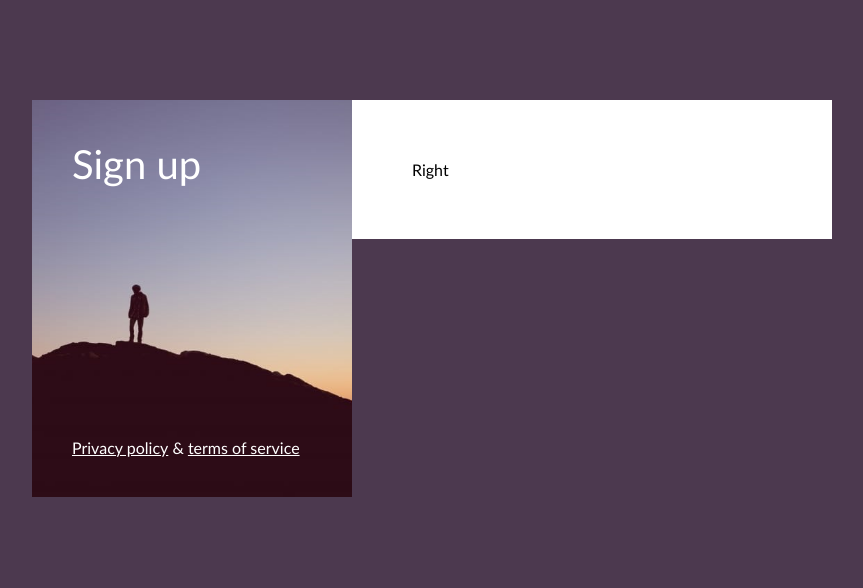
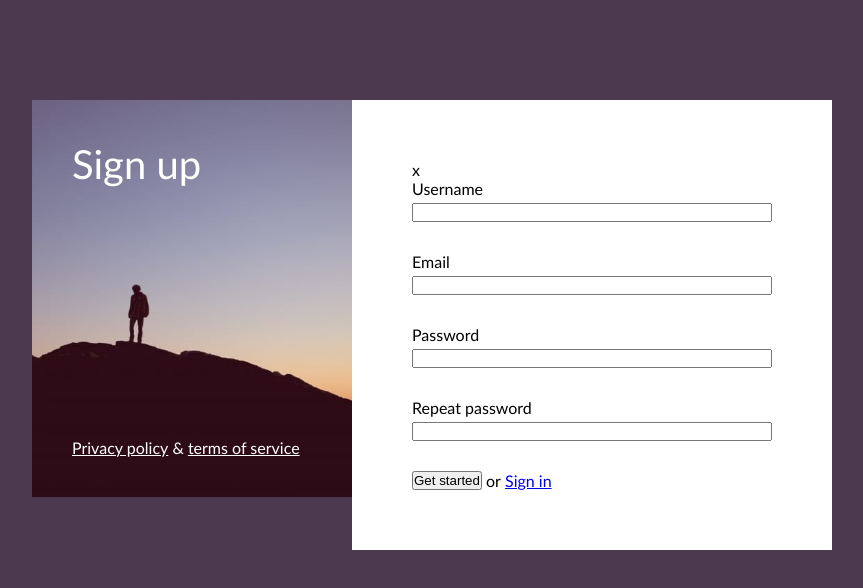
Before and after one commit to PauliusRa1987/5-background-image-and-form, a website: page index.html in a window 1280 px wide. Shown: the whole page, without its empty margins (208-1071 px from the left). Drawn offline with Linux system fonts and the light colour scheme.

Commit message:
form style

```diff
--- /dev/null
+++ b/css/form.css
@@ -0,0 +1,18 @@
+.form {
+
+}
+.form > .form-row {
+    width: 100%;
+    margin-bottom: 30px;
+}
+.form > .form-row:last-of-type {
+    margin-bottom: 0;
+}
+.form > .form-row > .label{
+    display: inline-block;
+    width: 100%;
+    margin-bottom: 5px;
+}
+.form > .form-row > .input{
+    width: 100%;
+}
--- a/css/main.css
+++ b/css/main.css
@@ -1,15 +1,3 @@
-body,
-body * {
-    margin: 0;
-    padding: 0;
-    vertical-align: top;
-    box-sizing: border-box;
-}
-
-body {
-    font-family: 'Gill Sans', 'Gill Sans MT', Calibri, 'Trebuchet MS', sans-serif;
-    background-color: #4C394F;
-}
 
 .container {
     width: 800px;
@@ -36,7 +24,6 @@ body {
 }
 
 .bottom-links {
-
 }
 
 .bottom-links > .link {
@@ -48,3 +35,7 @@ body {
     padding: 60px;
     background-color: #fff
 }
+
+.close {
+
+}
--- /dev/null
+++ b/css/reset.css
@@ -0,0 +1,12 @@
+body,
+body * {
+    margin: 0;
+    padding: 0;
+    vertical-align: top;
+    box-sizing: border-box;
+}
+
+body {
+    font-family: 'Gill Sans', 'Gill Sans MT', Calibri, 'Trebuchet MS', sans-serif;
+    background-color: #4C394F;
+}
--- a/index.html
+++ b/index.html
@@ -13,6 +13,9 @@
     <link rel="mask-icon" href="./favicon/safari-pinned-tab.svg" color="#5bbad5">
     <meta name="msapplication-TileColor" content="#da532c">
     <meta name="theme-color" content="#ffffff">
+    <link rel="stylesheet" href="./css/reset.css">
+    <link rel="stylesheet" href="./css/button.css">
+    <link rel="stylesheet" href="./css/form.css">
     <link rel="stylesheet" href="./css/main.css">
 </head>
 <body>
@@ -26,7 +29,31 @@
             </footer>
         </div>
         <div class="right-column">
-            Right
+            <div class="close">x</div>
+            <form class="form">
+                <div class="form-row">
+                    <label for="" class="label">Username</label>
+                    <input type="text" class="input">
+                </div>
+                <div class="form-row">
+                    <label for="" class="label">Email</label>
+                    <input type="text" class="input">
+                </div>
+                <div class="form-row">
+                    <label for="" class="label">Password</label>
+                    <input type="text" class="input">
+                </div>
+                <div class="form-row">
+                    <label for="" class="label">Repeat password</label>
+                    <input type="text" class="input">
+                </div>
+                <div class="form-row">
+                    <button type="submit">Get started</button>
+                    <span>or</span>
+                    <a href="#">Sign in</a>
+                </div>
+
+            </form>
         </div>
     </main>
 </body>
```
Also changed, not shown: css/button.css (added).
